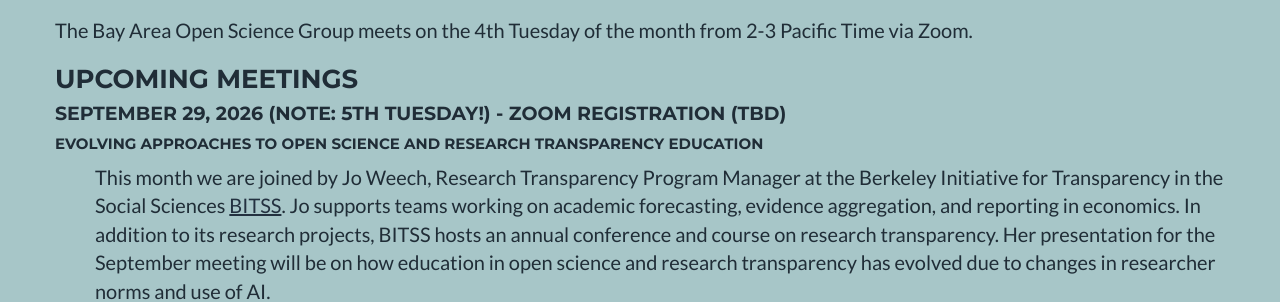
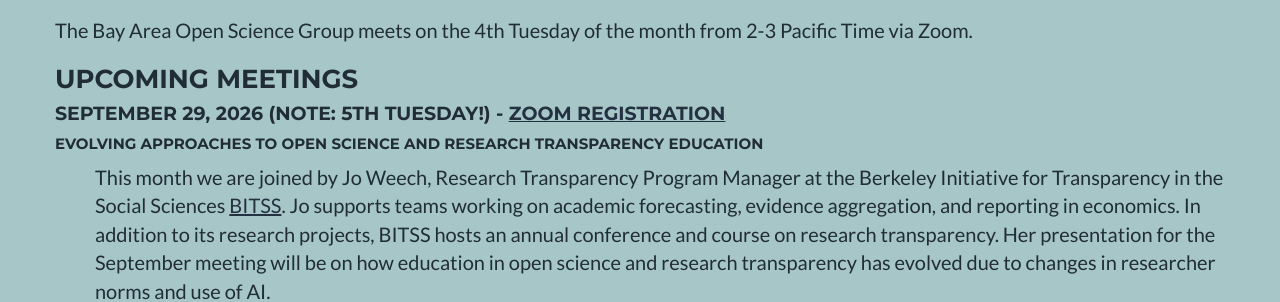
Before and after one commit to BayAreaOpenScienceGroup/BayAreaOpenScienceGroup.github.io, a Jekyll site: the page built from index.html, in a window 1280 px wide and 900 px high, scrolled down 1428 px. Shown: the part 158-460 px from the top of the window. Built offline with Jekyll 4.4.1, drawn with Linux system fonts in a browser that asks for light colours.

Commit message:
zoom registration

```diff
--- a/_includes/meetings.html
+++ b/_includes/meetings.html
@@ -13,7 +13,7 @@
 
         <h3>Upcoming Meetings</h3>
 
-<h4>September 29, 2026 (note: 5th Tuesday!) - Zoom Registration (TBD) </h4>
+<h4>September 29, 2026 (note: 5th Tuesday!) - <a href="https://ucsf.zoom.us/meeting/register/pZMj9280Q8KNFzX9Gx-AzA#/registration">Zoom Registration</a></h4>
 <h5>Evolving approaches to open science and research transparency education</h5>
 <p style="padding-left: 40px;">This month we are joined by Jo Weech, Research Transparency Program Manager at the Berkeley Initiative for Transparency in the Social Sciences <a href="https://www.bitss.org">BITSS</a>. Jo supports teams working on academic forecasting, evidence aggregation, and reporting in economics. In addition to its research projects, BITSS hosts an annual conference and course on research transparency. Her presentation for the September meeting will be on how education in open science and research transparency has evolved due to changes in researcher norms and use of AI.</p>
 
```
